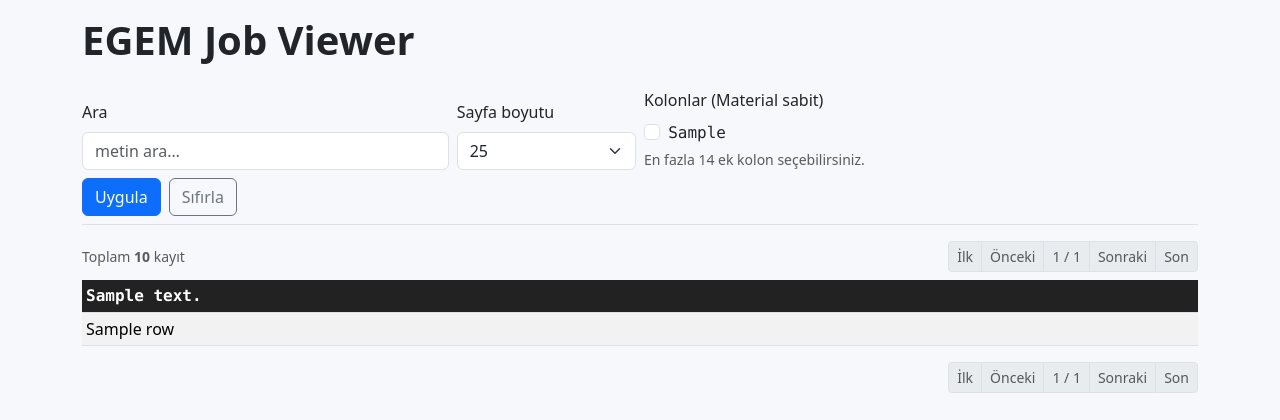
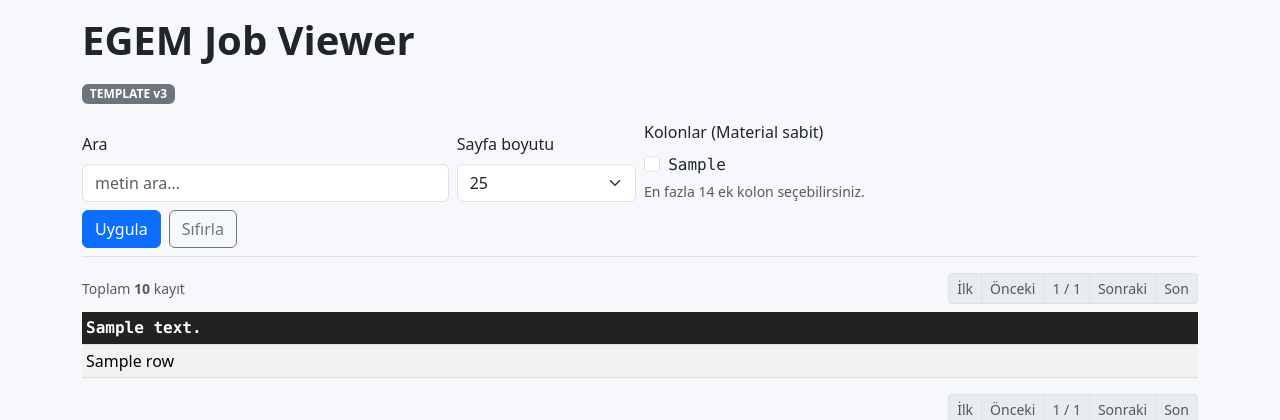
Before and after one commit to RealX11/jtinexus, a Flask app: template app/templates/jobs_list.html in a window 1280 px wide. Shown: the top 420 px of the page. Run offline with Flask 3, Linux system fonts and the light colour scheme; the template is opened without the code that fills it: most values are stand-ins (such as "Sample title", 1, 10 or a date in 2020); parts of the project's set-up code (start-up, migrations or seed data) failed here and were passed over.

Commit message:
Update comments in jobs_list.html template

```diff
--- a/app/templates/jobs_list.html
+++ b/app/templates/jobs_list.html
@@ -1,7 +1,10 @@
 {% extends "base.html" %}
 {% block content %}
 
-<!-- Filtreler + kolon seçimi (SSR) -->
+<!-- DEBUG ETİKETİ: Bu yazıyı görüyorsan doğru template yüklendi -->
+<div class="badge text-bg-secondary mb-2">TEMPLATE v3</div>
+
+<!-- Filtreler + kolon seçimi -->
 <div class="sticky-actions border-bottom pb-2 mb-3">
   <form method="get" class="row g-2 align-items-end">
     <div class="col-sm-4">
@@ -86,7 +89,7 @@
   </table>
 </div>
 
-<!-- Sayfalama alt (aynı) -->
+<!-- Sayfalama alt -->
 <div class="d-flex justify-content-end">
   <nav>
     <ul class="pagination pagination-sm">
```
